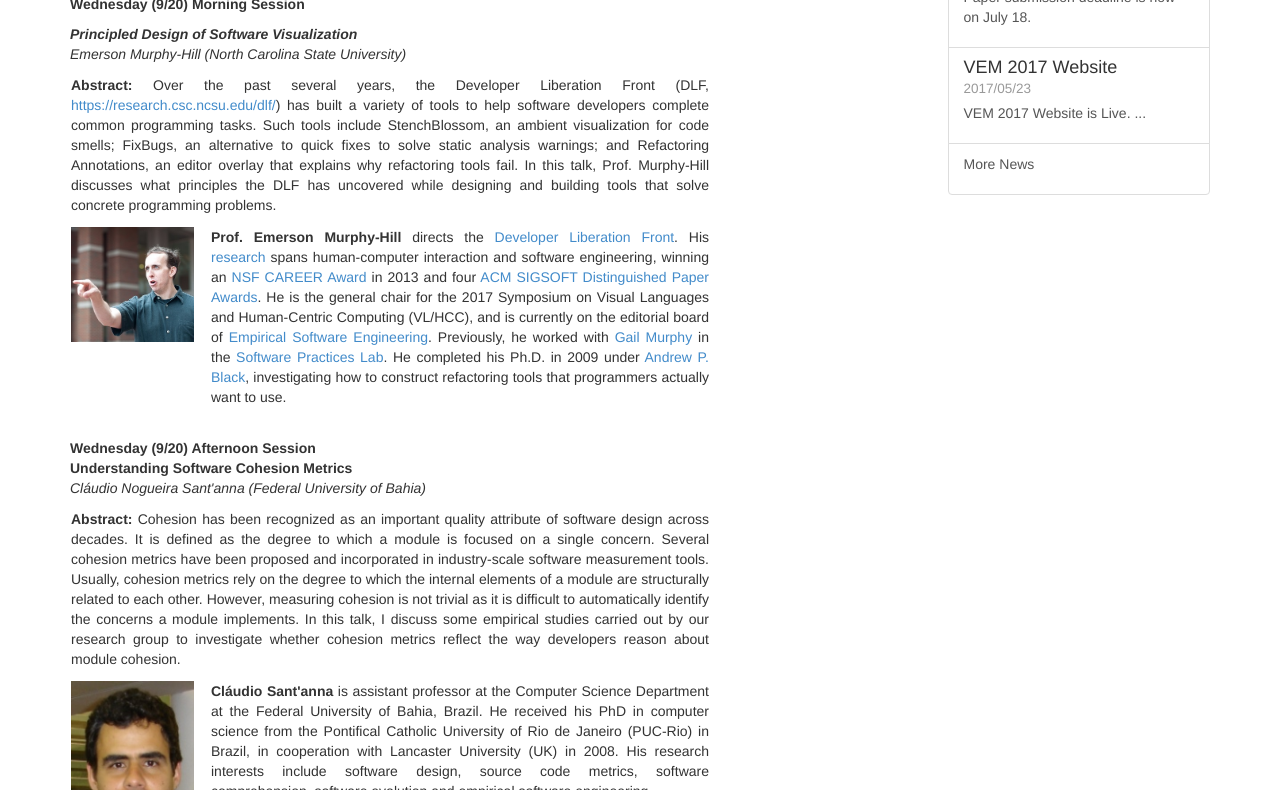
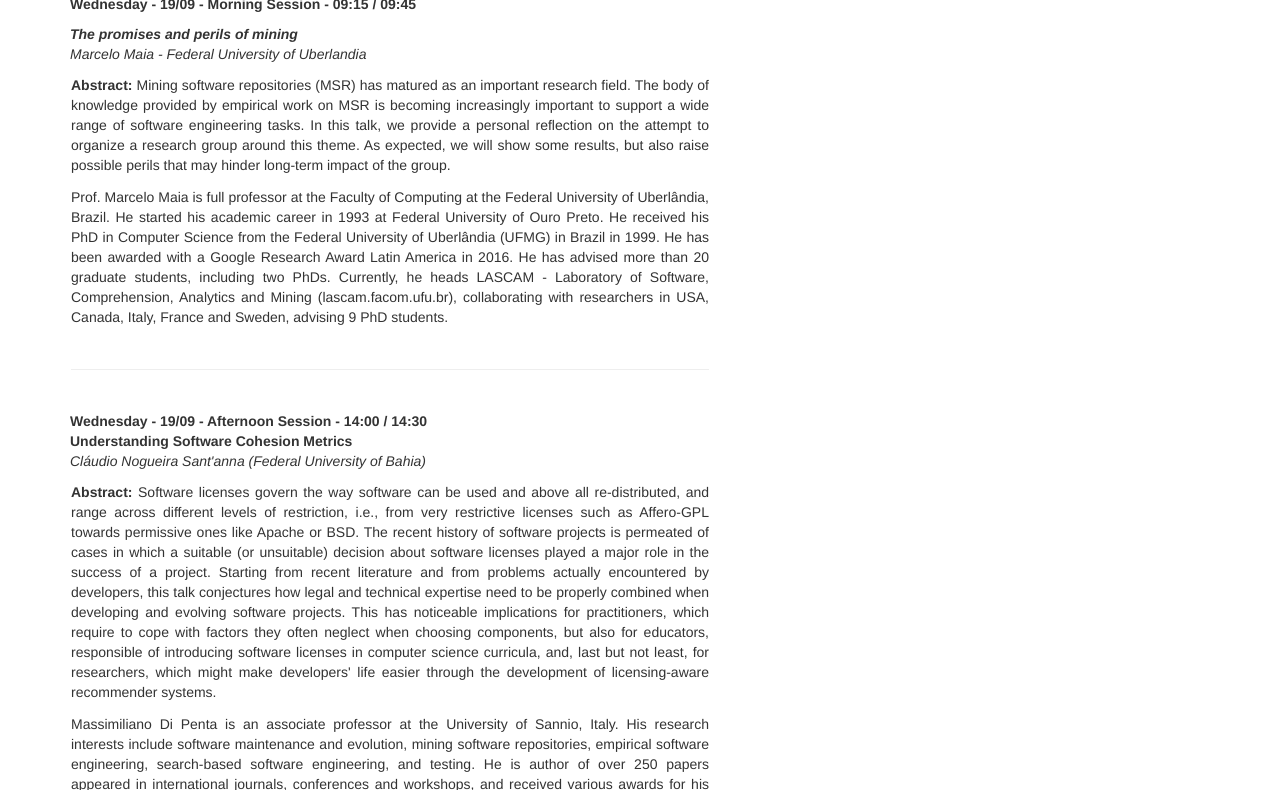
Before and after one commit to vem2018/vem2018.github.io, a plain HTML site: page keynotes.html in a window 1280 px wide. Shown: the part 499-1289 px from the top of the page. Drawn offline with nearby package versions, Linux system fonts and the light colour scheme.

Commit message:
Keynotes

```diff
--- a/keynotes.html
+++ b/keynotes.html
@@ -1,23 +1,16 @@
 <!DOCTYPE html>
-<html lang="en"><head>
+<html lang="en">
+
+<head>
 
   <meta charset="utf-8">
-
-
   <meta http-equiv="X-UA-Compatible" content="IE=edge">
-
-
   <meta name="viewport" content="width=device-width, initial-scale=1.0">
-
-
   <meta name="description" content="">
-
-
   <meta name="author" content="Juraj Kubelka">
 
-
   <link rel="shortcut icon" href="">
-      <title>VEM 2017</title>
+  <title>VEM 2018</title>
 
   <link href="css/bootstrap.min.css" rel="stylesheet">
   <link href="css/font-awesome.min.css" rel="stylesheet">
@@ -25,6 +18,7 @@
   <link href="css/vissoft.css" rel="stylesheet">
 
 </head>
+
 <body>
   <nav class="navbar navbar-fixed-top navbar-inverse" role="navigation">
     <div class="container">
@@ -35,14 +29,14 @@
           <span class="icon-bar"></span>
           <span class="icon-bar"></span>
         </button>
-                <a class="navbar-brand" href="./index.html">VEM 2017</a>
+        <a class="navbar-brand" href="./index.html">VEM 2018</a>
       </div>
       <div class="collapse navbar-collapse">
         <ul class="nav navbar-nav">
           <li class=""><a href="submissions.html">Submission</a></li>
+          <li class=""><a href="committee.html">Committee</a></li>
           <li class=""><a href="program.html">Program</a></li>
           <li class=""><a href="keynotes.html">Keynotes</a></li>
-                    <li class=""><a href="committee.html">Committee</a></li>
           <li class=""><a href="registration.html">Registration</a></li>
           <li class=""><a href="venue.html">Venue</a></li>
           <li class=""><a href="previous.html">Previous Editions</a></li>
@@ -55,7 +49,7 @@
     <div class="page-header">
       <div class="row">
         <div class="col-12 col-sm-12 col-lg-12">
-<h3>V Workshop on Software Visualization, Evolution and Maintenance</h3>
+          <h3>VI Workshop on Software Visualization, Evolution and Maintenance</h3>
         </div>
         <div class="col-xs-12 col-sm-3">
           <div id="logo" class="img-responsive"> <img src="img/background.jpg" alt="vissoft-logo"><br>
@@ -66,22 +60,27 @@
     </div>
     <div class="row row-offcanvas row-offcanvas-right">
       <div class="col-xs-12 col-sm-9">
-<p class="pull-right visible-xs" id="news-toggle"> <button type="button" class="btn btn-primary btn-xs" data-toggle="offcanvas">Toggle
+        <p class="pull-right visible-xs" id="news-toggle"> <button type="button" class="btn btn-primary btn-xs"
+            data-toggle="offcanvas">Toggle
             nav</button> </p>
         <div class="row">
           <div class="col-12 col-sm-12 col-lg-12"> <a name="program"></a>
             <h2>Keynotes</h2>
             <div class="entry-content">
-<p><strong id="emerson">Wednesday (9/20) Morning Session</strong><br>
+              <p><strong id="emerson">Wednesday - 19/09 - Morning Session - 09:15 / 09:45</strong><br>
                 <p>
-<i><strong>Principled Design of Software Visualization</strong></i><br>
-<em>Emerson Murphy-Hill (North Carolina State University)</em></p>
+                  <i><strong>The promises and perils of mining</strong></i><br>
+                  <em>Marcelo Maia - Federal University of Uberlandia</em></p>
                 <table>
                   <tbody>
                     <tr>
                       <td style="text-align: justify;" valign="top" width="640">
                         <b> Abstract: </b>
-Over the past several years, the Developer Liberation Front (DLF, <a href="https://research.csc.ncsu.edu/dlf/"> https://research.csc.ncsu.edu/dlf/</a>) has built a variety of tools to help software developers complete common programming tasks. Such tools include StenchBlossom, an ambient visualization for code smells; FixBugs, an alternative to quick fixes to solve static analysis warnings; and Refactoring Annotations, an editor overlay that explains why refactoring tools fail. In this talk, Prof. Murphy-Hill discusses what principles the DLF has uncovered while designing and building tools that solve concrete programming problems.
+                        Mining software repositories (MSR) has matured as an important research field. The body of
+                        knowledge provided by empirical work on MSR is becoming increasingly important to support a
+                        wide range of software engineering tasks. In this talk, we provide a personal reflection on the
+                        attempt to organize a research group around this theme. As expected, we will show some results,
+                        but also raise possible perils that may hinder long-term impact of the group.
                         <p>
                       </td>
                     </tr>
@@ -90,27 +89,31 @@ Over the past several years, the Developer Liberation Front (DLF, <a href="https
                 <table>
                   <tbody>
                     <tr>
-      <td valign="top" width="140"><a href="img/emerson.jpg"><img class="alignnone wp-image-163" style="vertical-align: top;" src="img/emerson.jpg" alt="Emerson Murphy-Hill" width="123"></a></td>
-      <td style="text-align: justify;" valign="top" width="500"><b>Prof. Emerson Murphy-Hill</b>
-	directs the <a href="http://research.csc.ncsu.edu/dlf">Developer Liberation Front</a>.
-	His <a href="projects.html">research</a> spans human-computer interaction
-	and software engineering, winning
-	an <a href="http://www.nsf.gov/crssprgm/career/awards.jsp">NSF CAREER Award</a> in 2013 and
-	four <a href="http://www.sigsoft.org/awards/disPapAwd-rec.htm">ACM SIGSOFT Distinguished Paper Awards</a>.
-	He is the general chair for the 2017 Symposium on Visual Languages and Human-Centric Computing (VL/HCC), and is currently on the editorial board of <a href="http://www.springer.com/computer/swe/journal/10664">Empirical Software Engineering</a>.
-	Previously, he worked with <a href="http://people.cs.ubc.ca/~murphy">Gail Murphy</a> in the
-	<a href="http://people.cs.ubc.ca/labs/spl">Software Practices Lab</a>.
-	He completed his Ph.D. in 2009 under <a href="http://cs.pdx.edu/~black">Andrew P. Black</a>,
-	investigating how to construct refactoring tools that
-	programmers actually want to use.
-	</p>
+                      <td style="text-align: justify;" valign="top" width="640">
+                        Prof. Marcelo Maia is full professor at the Faculty of Computing at the Federal University of
+                        Uberlândia, Brazil. He started his academic career in 1993 at Federal University of Ouro Preto.
+                        He received his PhD in Computer Science from the Federal University of Uberlândia (UFMG) in
+                        Brazil in 1999. He has been awarded with a Google Research Award Latin America in 2016. He has
+                        advised more than 20 graduate students, including two PhDs. Currently, he heads LASCAM -
+                        Laboratory of Software, Comprehension, Analytics and Mining (lascam.facom.ufu.br),
+                        collaborating with researchers in USA, Canada, Italy, France and Sweden, advising 9 PhD
+                        students.
                       </td>
                     </tr>
-
                   </tbody>
                 </table>
                 <br>
-<p><strong id="claudio">Wednesday (9/20) Afternoon Session</strong><br>
+                <table>
+                  <tbody>
+                    <tr>
+                      <td style="text-align: justify;" valign="top" width="640">
+                        <hr>
+                      </td>
+                    </tr>
+                  </tbody>
+                </table>
+                <br>
+                <p><strong id="claudio">Wednesday - 19/09 - Afternoon Session - 14:00 / 14:30</strong><br>
                   <strong> Understanding Software Cohesion Metrics </strong><br>
 
                   <em>Cláudio Nogueira Sant'anna (Federal University of Bahia)</em></p>
@@ -119,7 +122,19 @@ Over the past several years, the Developer Liberation Front (DLF, <a href="https
                     <tr>
                       <td style="text-align: justify;" valign="top" width="640">
                         <b> Abstract: </b>
-Cohesion has been recognized as an important quality attribute of software design across decades. It is defined as the degree to which a module is focused on a single concern. Several cohesion metrics have been proposed and incorporated in industry-scale software measurement tools. Usually, cohesion metrics rely on the degree to which the internal elements of a module are structurally related to each other. However, measuring cohesion is not trivial as it is difficult to automatically identify the concerns a module implements. In this talk, I discuss some empirical studies carried out by our research group to investigate whether cohesion metrics reflect the way developers reason about module cohesion.
+                        Software licenses govern the way software can be used and above all re-distributed, and range
+                        across different levels of restriction, i.e., from very restrictive licenses such as Affero-GPL
+                        towards permissive ones like Apache or BSD. The recent history of software projects is
+                        permeated of cases in which a suitable (or unsuitable) decision about software licenses played
+                        a major role in the success of a project.
+
+                        Starting from recent literature and from problems actually encountered by developers, this talk
+                        conjectures how legal and technical expertise need to be properly combined when developing and
+                        evolving software projects. This has noticeable implications for practitioners, which require
+                        to cope with factors they often neglect when choosing components, but also for educators,
+                        responsible of introducing software licenses in computer science curricula, and, last but not
+                        least, for researchers, which might make developers' life easier through the development of
+                        licensing-aware recommender systems.
                         <p>
                       </td>
                     </tr>
@@ -128,62 +143,42 @@ Cohesion has been recognized as an important quality attribute of software desig
                 <table>
                   <tbody>
                     <tr>
-      <td valign="top" width="140"><a href="img/claudio.jpg"><img class="alignnone wp-image-163" style="vertical-align: top;" src="img/claudio.jpg" alt="Cláudio Nogueira Sant'anna" height="170" width="123"></a></td>
-      <td style="text-align: justify;" valign="top" width="500"><b>Cláudio Sant'anna
-</b>
-is assistant professor at the Computer Science Department at the Federal University of Bahia, Brazil. He received his PhD in computer science from the Pontifical Catholic University of Rio de Janeiro (PUC-Rio) in Brazil, in cooperation with Lancaster University (UK) in 2008. His research interests include software design, source code metrics, software comprehension, software evolution and empirical software engineering.
-    </tr>
-  </tbody>
-</table>
-
-<p>
+                      <td style="text-align: justify;" valign="top" width="640">Massimiliano Di Penta is an associate
+                        professor at the University of Sannio, Italy. His research interests include software
+                        maintenance and evolution, mining software repositories, empirical software engineering,
+                        search-based software engineering, and testing. He is author of over 250 papers appeared in
+                        international journals, conferences and workshops, and received various awards for his research
+                        and reviewing activity, including two most influential paper awards (SANER 2017 and GECCO 2015)
+                        and three ACM SIGSOFT Distinguished Paper Awards (ICSE, FSE and ASE). He serves (and has
+                        served) the organizing and program committees of over 100 conferences such as ICSE, FSE, ASE,
+                        ICSME, ICST, MSR, SANER, ICPC, GECCO, WCRE, and others. He is currently member of the steering
+                        committee of ASE, MSR, and PROMISE. Previously, he has been steering committee member of other
+                        conferences, including ICSME, ICPC, SSBSE, CSMR, SCAM, and WCRE. He is in the editorial board
+                        of ACM Transactions on Software Engineering and Methodology, the Empirical Software Engineering
+                        Journal edited by Springer, and of the Journal of Software: Evolution and Processes edited by
+                        Wiley. He has served the editorial board of IEEE Transactions on Software Engineering.
+                        Further information on his research can be found at the following links:
                         <br>
-<p><strong id="werner">Wednesday (9/20) Afternoon Session</strong><br>
-<strong> Visualização 3D e Técnicas de Interação no Desenvolvimento de Software</strong><br>
-<em>Cláudia Maria Lima Werner (Federal University of Rio de Janeiro)</em></p>
-<table>
-  <tbody>
-    <tr>
-    <td style="text-align: justify;" valign="top" width="640">
-    <b> Abstract: </b>
-A Visualização de Software, uma subárea da Visualização da Informação, tem como foco de pesquisa a utilização de recursos computacionais para potencializar a percepção, compreensão e assimilação da informação de software e sobre o software pelo usuário. Em especial, a visualização tridimensional fornece uma representação atraente e de entendimento intuitivo por parte dos usuários. Ambientes que exploram técnicas como as de Realidade Virtual e Aumentada permitem uma experiência imersiva e interativa gerada por computador em tempo real.  Esta palestra tem como objetivo discutir o uso de Visualização 3D e técnicas de Interação no Desenvolvimento de Software, e ainda pesquisas em andamento na COPPE/UFRJ e desafios identificados nesta área.
-<p>
-    </td>
-    </tr>
-  </tbody>
-</table>
-<table>
-  <tbody>
-    <tr>
-      <td valign="top" width="140"><a href="img/claudiawerner.jpg"><img class="alignnone wp-image-163" style="vertical-align: top;" src="img/claudiawerner.jpg" alt="Cláudia Werner" width="123"></a></td>
-      <td style="text-align: justify;" valign="top" width="500"><b>Cláudia Maria Lima Werner,
-</b>
- doutora pela COPPE/UFRJ (1992), é professora titular do Programa Engenharia de Sistemas e Computação, na COPPE/UFRJ. É também pesquisadora do CNPq e atua na área de Engenharia de Software há mais de 20 anos, com ênfase nos temas Reutilização de Software, Ensino de Engenharia de Software, Visualização e Ecossistemas de Software. Tem atuado na área de visualização desde 2008 e coordena o Laboratório de Realidade Virtual da COPPE (Lab3D). Possui mais de 300 artigos publicados em conferências e periódicos nacionais e internacionais, além de capítulos de livro. É membro da SBC e do comitê de programa de várias conferências nacionais e internacionais, além de co-editora-chefe do Journal of Software Engineering Research and Development (JSERD) da Springer. Atualmente é Diretora de Assuntos Acadêmicos da COPPE/UFRJ. Website: http://www.cos.ufrj.br/~werner.
+                        <br>Google Scholar Page: <a href="https://scholar.google.com/citations?user=j6ucyOAAAAAJ">scholar.google.com/citations?user=j6ucyOAAAAAJ</a>
+                        <br>DBLP Page: <a href="http://dblp2.uni-trier.de/pers/hd/p/Penta:Massimiliano_Di">http://dblp2.uni-trier.de/pers/hd/p/Penta:Massimiliano_Di</a>
+                        <br><br><br>
                     </tr>
                   </tbody>
                 </table>
             </div>
-<!-- .entry-content --> </div>
-<!--/span--> </div>
-<!--/row--> </div>
+            <!-- .entry-content -->
+          </div>
+          <!--/span-->
+        </div>
+        <!--/row-->
+      </div>
       <!--/span-->
       <div class="col-xs-6 col-sm-3 sidebar-offcanvas" id="sidebar">
-<div class="list-group"> <a href="news.html#2016-06-25" class="list-group-item">
-<h4 class="list-group-item-heading"> Deadline <br>
-<small>2017/05/23</small></h4>
-<p> Paper submission deadline is now on July 18. </p>
-</a> <a href="news.html#2016-01-01" class="list-group-item">
-<h4 class="list-group-item-heading"> VEM 2017 Website <br>
-<small>2017/05/23</small></h4>
-<p> VEM 2017 Website is Live. ...</p>
-</a> <a href="news.html" class="list-group-item">
-<p>More News</p>
-</a> </div>
-<p class="pull-right"> <a href="https://twitter.com/vemworkshop"></a> </p>
+        <p class="pull-right">
+          <a href="https://twitter.com/vemworkshop"><button class="btn btn-twitter"><i class="fa fa-twitter"></i> |
+              Follow @vemworkshop</button></a>
+        </p>
       </div>
-</div>
-<!--/row-->
-<hr> <footer class="visible-xs"> </footer>
     <!--
 <div class="panel panel-default" id="sponsors">
 <div class="panel-heading">Sponsored by:</div>
@@ -192,7 +187,10 @@ A Visualização de Software, uma subárea da Visualização da Informação, te
 </div>
 -->
 
-<!--/.container--><!-- Placed at the end of the document so the pages load faster -->
+    <!--/.container-->
+    <!-- Placed at the end of the document so the pages load faster -->
     <script src="https://ajax.googleapis.com/ajax/libs/jquery/1.11.0/jquery.min.js"></script>
     <script src="http://getbootstrap.com/dist/js/bootstrap.min.js"></script>
-</body></html>
+</body>
+
+</html>
```
Also changed, not shown: committee.html (+1 -0 lines), index.html (+45 -12 lines), previous.html (+1 -0 lines), program.html (+3 -2 lines), registration.html (+1 -0 lines), submissions.html (+1 -0 lines), venue.html (+1 -0 lines). Lines whose indentation alone changed are shown as unchanged.
